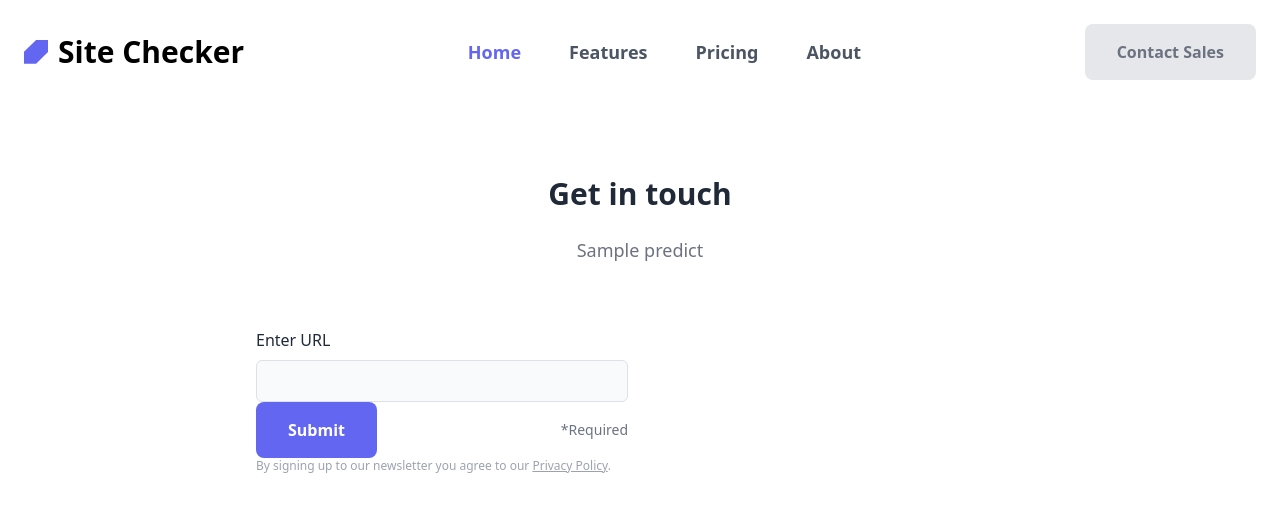
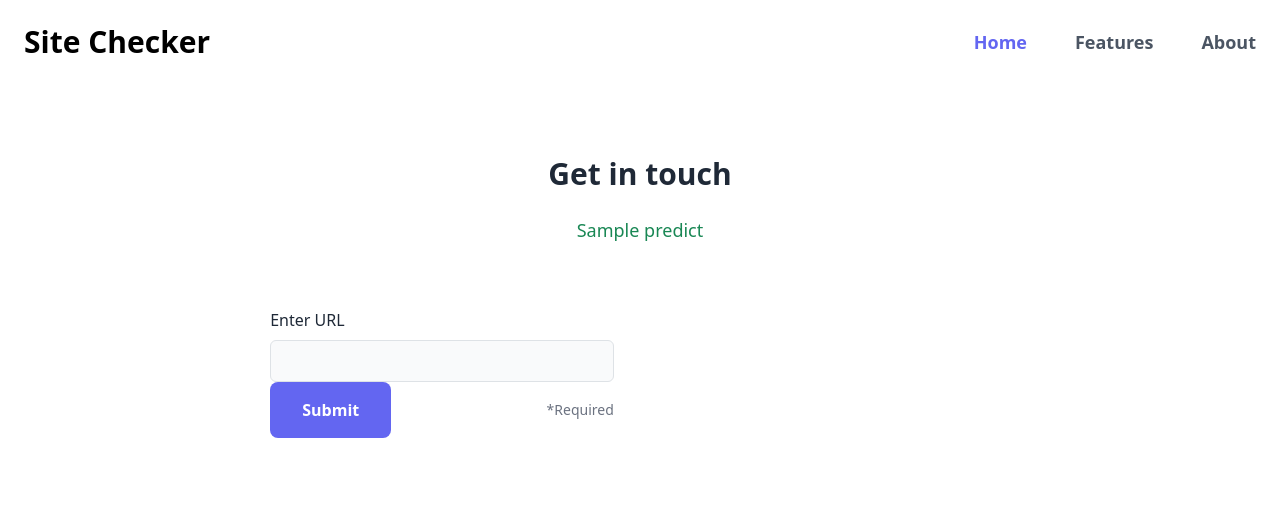
Before and after one commit to laxmi-singh-l/Phishing-site-detector, a Flask app: template templates/index.html in a window 1280 px wide. Shown: the top 532 px of the page. Run offline with Flask 3, Linux system fonts and the light colour scheme; the template is opened without the code that fills it: most values are stand-ins (such as "Sample title", 1, 10 or a date in 2020); parts of the project's set-up code (start-up, migrations or seed data) failed here and were passed over; some libraries are stand-ins or nearby versions.

Commit message:
main file modified

```diff
--- a/app.py
+++ b/app.py
@@ -1,5 +1,6 @@
 from flask import Flask, render_template, request
 import pickle
+import re
 
 app = Flask(__name__)
 
@@ -11,9 +12,28 @@ model = pickle.load(open('phishing.pkl', 'rb'))
 def index():
     if request.method == 'POST':
         url = request.form['url']
-        print(url)
-        predict = model.predict(vector.transform([url]))
-        print(predict)
+        # print(url)
+
+        cleaned_url = re.sub(r'https?://(www\.)?','', url)
+
+
+
+
+
+        predict = model.predict(vector.transform([cleaned_url]))[0]
+        # print(predict)
+
+        if predict == 'bad':
+            predict = " Sale teri lgne wali ha i , click mt kr diyo"
+
+        elif predict == 'good':
+            predict = "Aram se kr bhai , koi dikkat nhi hai"
+        else :
+            predict = "kuch to locha hai"
+
+
+
+
         return render_template("index.html", predict = predict)
 
 
--- a/templates/index.html
+++ b/templates/index.html
@@ -7,8 +7,14 @@
     <script src="https://cdn.tailwindcss.com"></script>
     <title>Phishing Site Detector</title>
 
+
     <link href="https://cdn.jsdelivr.net/npm/bootstrap@5.3.8/dist/css/bootstrap.min.css" rel="stylesheet"
         integrity="sha384-sRIl4kxILFvY47J16cr9ZwB07vP4J8+LH7qKQnuqkuIAvNWLzeN8tE5YBujZqJLB" crossorigin="anonymous">
+
+
+    <style>
+        form {}
+    </style>
 </head>
 
 <body>
@@ -19,10 +25,10 @@
                 <!-- logo - start -->
                 <a href="/" class="inline-flex items-center gap-2.5 text-2xl font-bold text-black md:text-3xl"
                     aria-label="logo">
-                    <svg width="95" height="94" viewBox="0 0 95 94" class="h-auto w-6 text-indigo-500"
+                    <!-- <svg width="95" height="94" viewBox="0 0 95 94" class="h-auto w-6 text-indigo-500"
                         fill="currentColor" xmlns="http://www.w3.org/2000/svg">
                         <path d="M96 0V47L48 94H0V47L48 0H96Z" />
-                    </svg>
+                    </svg> -->
 
                     Site Checker
                 </a>
@@ -34,16 +40,11 @@
                     <a href="#"
                         class="text-lg font-semibold text-gray-600 transition duration-100 hover:text-indigo-500 active:text-indigo-700">Features</a>
                     <a href="#"
-                        class="text-lg font-semibold text-gray-600 transition duration-100 hover:text-indigo-500 active:text-indigo-700">Pricing</a>
-                    <a href="#"
                         class="text-lg font-semibold text-gray-600 transition duration-100 hover:text-indigo-500 active:text-indigo-700">About</a>
                 </nav>
                 <!-- nav - end -->
 
                 <!-- buttons - start -->
-                <a href="#"
-                    class="hidden rounded-lg bg-gray-200 px-8 py-3 text-center text-sm font-semibold text-gray-500 outline-none ring-indigo-300 transition duration-100 hover:bg-gray-300 focus-visible:ring active:text-gray-700 md:text-base lg:inline-block">Contact
-                    Sales</a>
 
                 <button type="button"
                     class="inline-flex items-center gap-2 rounded-lg bg-gray-200 px-2.5 py-2 text-sm font-semibold text-gray-500 ring-indigo-300 hover:bg-gray-300 focus-visible:ring active:text-gray-700 md:text-base lg:hidden">
@@ -64,15 +65,19 @@
                         <h2 class="mb-4 text-center text-2xl font-bold text-gray-800 md:mb-6 lg:text-3xl">Get in touch
                         </h2>
 
-                        <p class="mx-auto max-w-screen-md text-center text-gray-500 md:text-lg">{{predict}}
-                        </p>
+                        <!-- <p class="mx-auto max-w-screen-md text-center text-gray-500 md:text-lg">This Site is ,
+                            {{predict}}
+                        </p> -->
+                        <p class="mx-auto max-w screen-md text-center md:text-lg text-success"> {{predict}}</p>
 
                     </div>
                     <!-- text - end -->
 
 
                     <!-- form - start -->
-                    <form class="mx-auto grid max-w-screen-md gap-4 sm:grid-cols-2" method="post" , action="/">
+                    <form class="mx-auto grid max-w-screen-md gap-4 sm:grid-cols-2 justify-items-center items-center"
+                        method="post" action="/">
+
                         <div>
 
 
@@ -92,10 +97,7 @@
                                 <span class="text-sm text-gray-500">*Required</span>
                             </div>
 
-                            <p class="text-xs text-gray-400">By signing up to our newsletter you agree to our <a
-                                    href="#"
-                                    class="underline transition duration-100 hover:text-indigo-500 active:text-indigo-600">Privacy
-                                    Policy</a>.</p>
+
                     </form>
                     <!-- form - end -->
                 </div>
```
